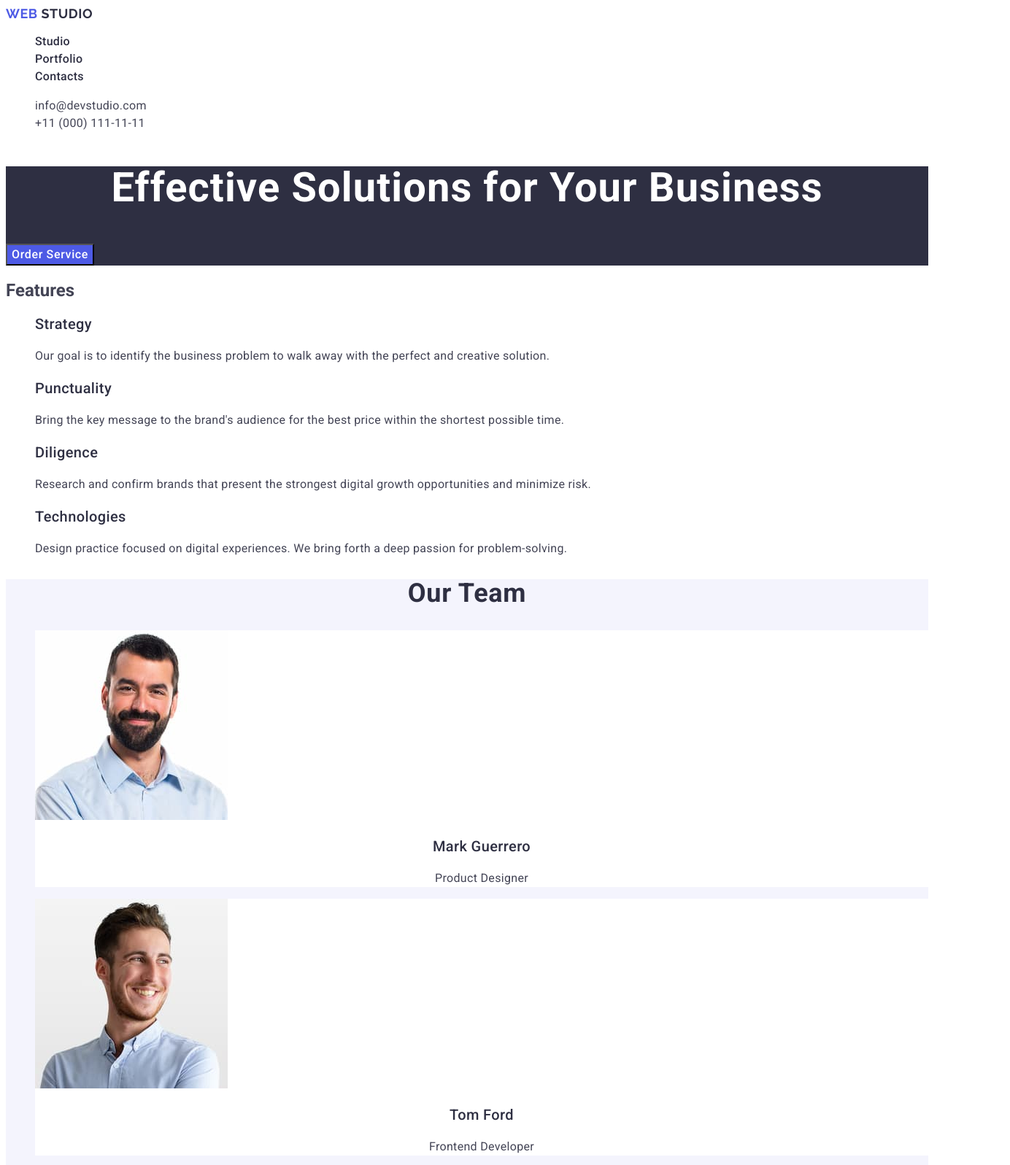
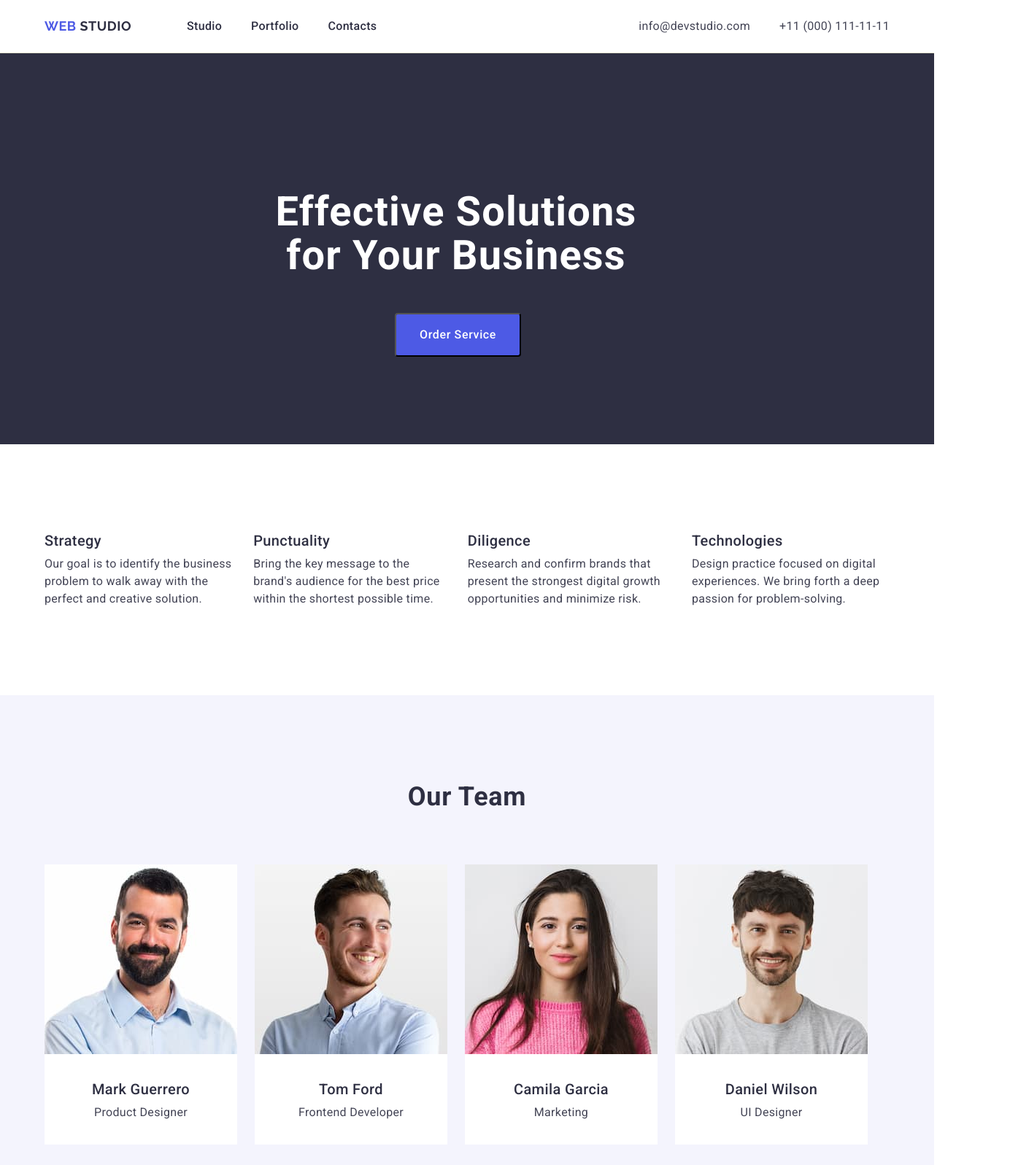
Before and after one commit to Olenalr2826/goit-markup-hw-03, a plain HTML site: page index.html in a window 1280 px wide. Shown: the top 1597 px of the page at 73% size, 1384 px wide, since content can reach past the window. Drawn offline with Linux system fonts and the light colour scheme.

Commit message:
update html and css files

```diff
--- a/css/styles.css
+++ b/css/styles.css
@@ -1,4 +1,34 @@
+body {font-family: 'Roboto', sans-serif; color: #2E2F42; color: #434455; background-color: #ffffff; margin: 0;}
+
+/*reset*/
+
+ul {list-style-type: none;
+margin: 0;
+padding-left: 0;}
+
+h1, h2, h3, h4, h5, h6, p {margin: 0;}
+
 a {text-decoration: none;}
+
+/*common*/
+
+.container {max-width: 1158px;
+padding: 0 15px;
+margin: 0 auto;}
+
+/*header*/
+
+.page-header{
+border-bottom: 1px solid #e7e9cf;}
+
+.header-container{
+display: flex;
+align-items: center;}
+
+.header-nav{
+display: flex;
+align-items: center;}
+
 .link-logo
 {font-family: 'Raleway', sans-serif;
 font-weight: 700;
@@ -11,11 +41,27 @@ text-transform: uppercase;}
 .accent
 {color: #2e2f42;}
 
+.nav-list {
+display: flex;
+align-items: center;
+gap: 40px;}
+
+.contacts-list {
+display: flex;
+align-items: center;
+gap: 40px;}
+
+.header-logo {
+padding: 24px 0;
+margin-right: 76px;}
+
 .accent-wish
 {color: #f4f4fd;}
 
 .link-list
-{color: #2e2f42;
+{display: block;
+padding: 24px 0;
+color: #2e2f42;
 font-weight: 500;
 font-size: 16px;
 line-height: 1.5;
@@ -23,27 +69,37 @@ letter-spacing: 0.02em;}
 
 .link-list:hover, .link-list:focus {color: #404bbf;}
 
-.style-contact
-{font-style: normal;}
-.link-contact
-{color: #434455;
+.style-contacts
+{font-style: normal;
+margin-left: auto;}
+
+.link-contacts
+{display: block;
+padding: 24px 0;
+color: #434455;
 font-style: normal;
 font-size: 16px;
 line-height: 1.5;
 letter-spacing: 0.02em;}
 
-.link-contact:hover, .link-contact:focus {color: #404bbf;}
+.link-contacts:hover, .link-contacts:focus {color: #404bbf;}
+
+.section {padding-top: 120px; padding-bottom: 120px;}
 
 .about
 {background-color: #2e2f42;}
 
 .page-title
-{color: #ffffff;
+{box-sizing: border-box; width: 496px;
+color: #ffffff;
 font-size: 56px;
 font-weight: 700;
 line-height: 1.07;
 letter-spacing: 0.02em;
-text-align: center;}
+text-align: center;
+padding-top: 68px;
+margin-bottom: 48px;
+margin-left: 316px;}
 
 .button
 {color: #ffffff;
@@ -54,12 +110,21 @@ font-weight: 500;
 line-height: 1.5;
 letter-spacing: 0.04em;
 text-align: center;
-cursor: pointer;}
+cursor: pointer;
+padding: 16px 32px;
+border-radius: 4px;
+margin-left: 480px;}
 
 .button:hover {background-color: #404bbf;}
 .button:focus {background-color: #404bbf;}
 
-body {font-family: 'Roboto', sans-serif; color: #2E2F42; color: #434455; background-color: #ffffff;}
+.section-features {}
+
+.title-features {display: none;}
+
+.features {display: flex;
+gap: 24px;
+width: calc((100%-72px) / 4);}
 
 .features-title
 {color: #2e2f42;
@@ -67,7 +132,10 @@ font-size: 20px;
 font-weight: 500;
 line-height: 1.2;
 letter-spacing: 0.02em;
-text-align: left;}
+text-align: left;
+margin-bottom: 8px;}
+
+.block-features {}
 
 .features-title-text
 {color: #434455;
@@ -87,10 +155,16 @@ font-weight: 700;
 line-height: 1.11;
 letter-spacing: 0.02em;
 text-align: center;
-text-transform: capitalize;}
+text-transform: capitalize;
+margin-bottom: 72px;}
+
+.item {display: flex;
+gap: 24px;}
 
 .list-team
 {background-color: #ffffff;}
+
+.block-foto-team {padding-bottom: 32px;}
 
 .name-title
 {color: #2e2f42;
@@ -99,7 +173,8 @@ font-size: 20px;
 font-weight: 500;
 line-height: 1.2;
 letter-spacing: 0.02em;
-text-align: center;}
+text-align: center;
+padding-bottom: 8px;}
 
 .name-title-text
 {background-color: #ffffff;
@@ -108,7 +183,10 @@ font-size: 16px;
 font-weight: 400;
 line-height: 1.5;
 letter-spacing: 0.02em;
-text-align: center;}
+text-align: center;
+padding-bottom: 32px;}
+
+.section-offer {}
 
 .offer
 {color: #2e2f42;
@@ -117,7 +195,15 @@ font-weight: 700;
 line-height: 1.11;
 letter-spacing: 0.02em;
 text-align: center;
-text-transform: capitalize;}
+text-transform: capitalize;
+padding-bottom: 72px;}
+
+.list-offer{display: flex; flex-wrap: wrap; gap: 24px; width: calc((100%-120px) / 6);}
+
+.list-offer-content {}
+
+.offer-content{flex-basis: auto;
+border-bottom: 1px solid #e7e9cf;}
 
 .offer-title
 {color: #2e2f42;
@@ -125,7 +211,8 @@ font-size: 20px;
 font-weight: 500;
 line-height: 1.2;
 letter-spacing: 0.02em;
-text-align: left;}
+text-align: left;
+margin-top: 32px; margin-right: auto; margin-bottom: 8px; margin-left: 16px;}
 
 .offer-title-text
 {color: #434455;
@@ -133,12 +220,13 @@ font-size: 16px;
 font-weight: 400;
 line-height: 1.5;
 letter-spacing: 0.02em;
-text-align: left;}
-
-ul {list-style-type: none;}
+margin-right: auto; margin-bottom: 32px; margin-left: 16px;}
 
 .wish
 {background-color: #2e2f42;}
+
+.wish-container{width: 264px;
+padding: 100px; padding-right: 1020px; padding-left: auto;}
 
 .wish-text
 {color:#f4f4fd;
--- a/index.html
+++ b/index.html
@@ -3,6 +3,8 @@
   <head>
     <meta charset="UTF-8" />
     <meta name="viewport" content="width=device-width, initial-scale=1.0" />
+    <link rel="modern-normalize"
+    href="https://cdnjs.cloudflare.com/ajax/libs/modern-normalize/2.0.0/modern-normalize.min.css" />
     <link rel="stylesheet" href="./css/styles.css" />
     <link rel="preconnect" href="https://fonts.googleapis.com" />
     <link rel="preconnect" href="https://fonts.gstatic.com" crossorigin />
@@ -13,42 +15,47 @@
     <title>WEBSTUDIO</title>
   </head>
   <body>
-    <header>
-      <nav>
-        <a class="link-logo" href="./index.html">Web
+    <header class="page-header">
+      <div class="container header-container">
+       <nav class="header-nav">
+          <a class="link-logo header-logo" href="./index.html">Web
           <span class="accent">Studio</span>
           </a>
-        <ul>
+         <ul class="nav-list">
            <li><a class="link-list" href="./index.html">Studio</a></li>
            <li><a class="link-list" href="">Portfolio</a></li>
            <li><a class="link-list" href="">Contacts</a></li>
           </ul>
         </nav>
-      <address class="style-contact">
-        <ul>
+        <address class="style-contacts">
+          <ul class="contacts-list">
             <li>
-            <a class="link-contact" href="mailto:info@devstudio.com"
+              <a class="link-contacts" href="mailto:info@devstudio.com"
               >info@devstudio.com
               </a>
             </li>
             <li>
-            <a class="link-contact" href="tel:+110001111111"
+              <a class="link-contacts" href="tel:+110001111111"
               >+11 (000) 111-11-11
               </a>
             </li>
           </ul>
         </address>
+      </div>
     </header>
     <main>
       <!--Секція 1-->
-      <section class="about">
+      <section class="section about">
+        <div class="container">
          <h1 class="page-title">Effective Solutions for Your Business</h1>
          <button class="button" type="button">Order Service</button>
+        </div>
       </section>
       <!--Секція 2-->
-      <section>
-        <h2>Features</h2>
-        <ul>
+      <section class="section section-features">
+        <div class="container">
+          <h2 class="title-features">Features</h2>
+          <ul class="features">
             <li>
               <h3 class="features-title">Strategy</h3>
               <p class="features-title-text">
@@ -78,83 +85,105 @@
               </p>
             </li>
           </ul>
+        </div>
       </section>
       <!--Секція 3-->
-      <section class="section-team">
+      <section class="section section-team">
+        <div class="container">
           <h2 class="description">Our Team</h2>
-        <ul>
+          <ul class="item">
             <li class="list-team">
+              <div class="block-foto-team">
                <img src="./images/img1.jpg" alt="teamcard1" width="264" />
+              </div>
               <h3 class="name-title">Mark Guerrero</h3>
               <p class="name-title-text">Product Designer</p>
             </li>
             <li class="list-team">
+              <div class="block-foto-team">
                <img src="./images/img2.jpg" alt="teamcard2" width="264" />
+              </div>
               <h3 class="name-title">Tom Ford</h3>
               <p class="name-title-text">Frontend Developer</p>
             </li>
             <li class="list-team">
+              <div class="block-foto-team">
                <img src="./images/img3.jpg" alt="teamcard3" width="264" />
+              </div>
               <h3 class="name-title">Camila Garcia</h3>
               <p class="name-title-text">Marketing</p>
             </li>
             <li class="list-team">
+              <div class="block-foto-team">
                <img src="./images/img4.jpg" alt="teamcard4" width="264" />
+              </div>
               <h3 class="name-title">Daniel Wilson</h3>
               <p class="name-title-text">UI Designer</p>
             </li>
           </ul>
+        </div>
       </section>
       <!--Секція 4-->
-      <section class="section-offer">
+      <section class="section section-offer">
+        <div class="container">
           <h2 class="offer">Our Portfolio</h2>
-        <ul>
-          <li>
+          <ul class="list-offer">
+            <li class="list-offer-content">
+              <div class="offer-content">
               <img src="./images/img5.jpg" alt="Banking App" width="360" />
                <h3 class="offer-title">Banking App</h3>
                <p class="offer-title-text">App</p>
+              </div>
             </li>
-          <li>
+            <li class="list-offer-content">
+              <div class="offer-content">
               <img src="./images/img6.jpg" alt="Cashless Payment" width="360" />
                <h3 class="offer-title">Cashless Payment</h3>
                <p class="offer-title-text">Marketing</p>
+              </div>
             </li>
-          <li>
+            <li class="list-offer-content">
+              <div class="offer-content">
               <img src="./images/img7.jpg" alt="Meditation App" width="360" />
                <h3 class="offer-title">Meditation App</h3>
                <p class="offer-title-text">App</p>
+              </div>
             </li>
-          <li>
+            <li class="list-offer-content">
+              <div class="offer-content">
               <img src="./images/img8.jpg" alt="Taxi Service" width="360" />
                <h3 class="offer-title">Taxi Service</h3>
                <p class="offer-title-text">Marketing</p>
+              </div>
             </li>
-          <li>
-            <img
-              src="./images/img9.jpg"
-              alt="Screen Illustrations"
-              width="360"
-            />
+            <li class="list-offer-content">
+              <div class="offer-content">
+              <img src="./images/img9.jpg" alt="Screen Illustrations" width="360" />
                <h3 class="offer-title">Screen Illustrations</h3>
                <p class="offer-title-text">Design</p>
+              </div>
             </li>
-          <li>
+            <li class="list-offer-content">
+              <div class="offer-content">
               <img src="./images/img10.jpg" alt="Online Courses" width="360" />
                <h3 class="offer-title">Online Courses</h3>
                <p class="offer-title-text">Marketing</p>
+              </div>
             </li>
           </ul>
+        </div>
       </section>
     </main>
     <footer class="wish">
-      <a class="link-logo" href="./index.html"
-        >Web
+      <div class="container wish-container">
+        <a class="link-logo" href="./index.html">Web
          <span class="accent-wish">Studio</span>
         </a>
         <p class="wish-text">
         Increase the flow of customers and sales for your business with digital
         marketing & growth solutions.
         </p>
+      </div>
     </footer>
   </body>
 </html>
--- a/styles.css
+++ /dev/null
@@ -1,55 +0,0 @@
-.link {color: #2e2f42;}
-.link:hover, .link:focus {color: #404bbf;}
-.button {color: #ffffff;
-background-color: #4d5ae5;
-font-size: 16px;
-font-weight: 500;
-text-align: center;
-cursor: pointer;}
-.button:hover {background-color: #404bbf;}
-body {font-family: 'Roboto', sans-serif; color: #2E2F42, #434455; background-color: #ffffff;}
-.page-title
-{color: #ffffff;
-background-color: #2E2F42;
-font-size: 56px;
-font-weight: 700;
-text-align: center;}
-.section-title
-{font-size: 36px;
-font-weight: 700;
-text-align: center;}
-.features-title
-{font-size: 20px;
-font-weight: 500;
-text-align: left;}
-.features-title-text
-{color: #434455;
-font-size: 16px;
-font-weight: 400;
-text-align: left;
-line-height: 1.5;}
-.name-title
-{background-color: #ffffff;
-font-size: 20px;
-font-weight: 500;
-text-align: center;}
-.name-title-text
-{background-color: #ffffff;
-color: #434455;
-font-size: 16px;
-font-weight: 400;
-text-align: center;}
-.offer-title
-{font-size: 20px;
-font-weight: 500;
-text-align: left;}
-.offer-title-text
-{color: #434455;
-font-size: 16px;
-font-weight: 400;
-text-align: left;}
-.wish-text
-{background-color: #2e2f42;
-color:#f4f4fd;
-font-size: 16px;
-line-height: 1.5;}
```
Lines whose indentation alone changed are shown as unchanged.
